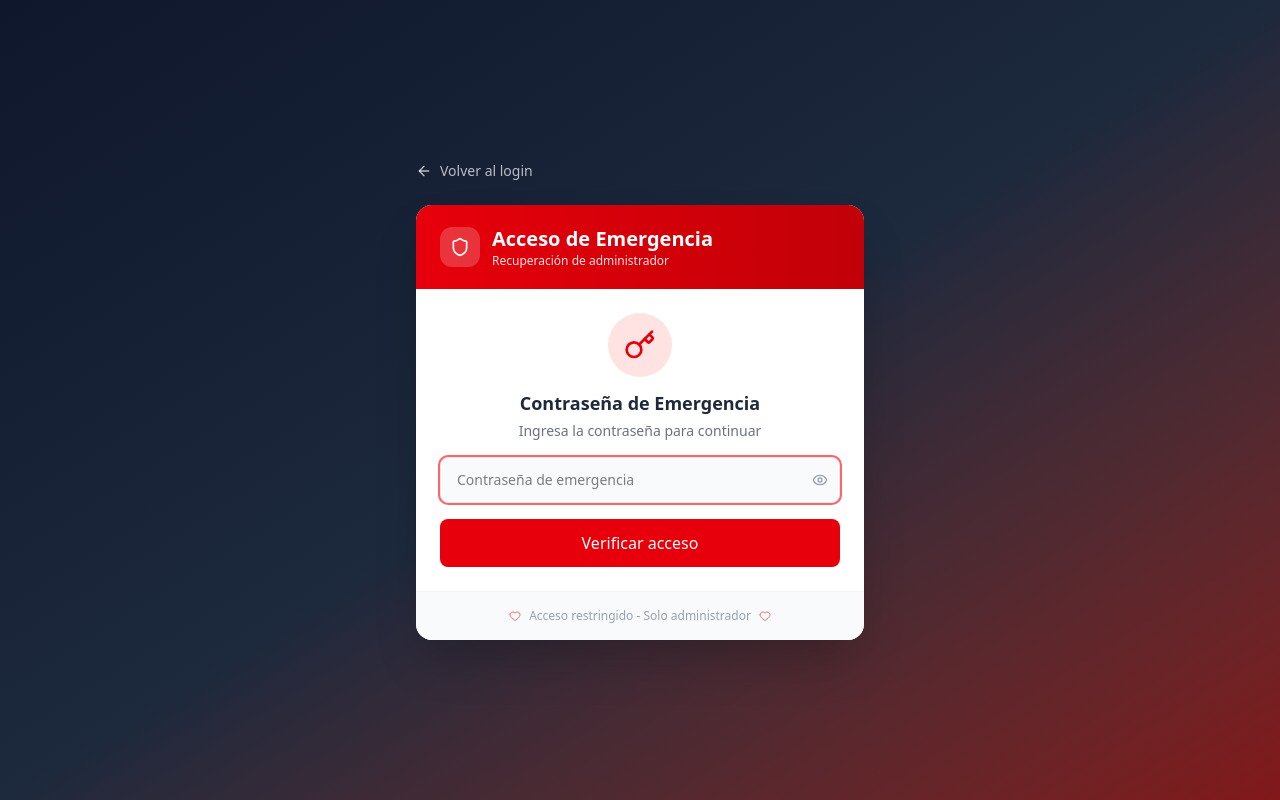
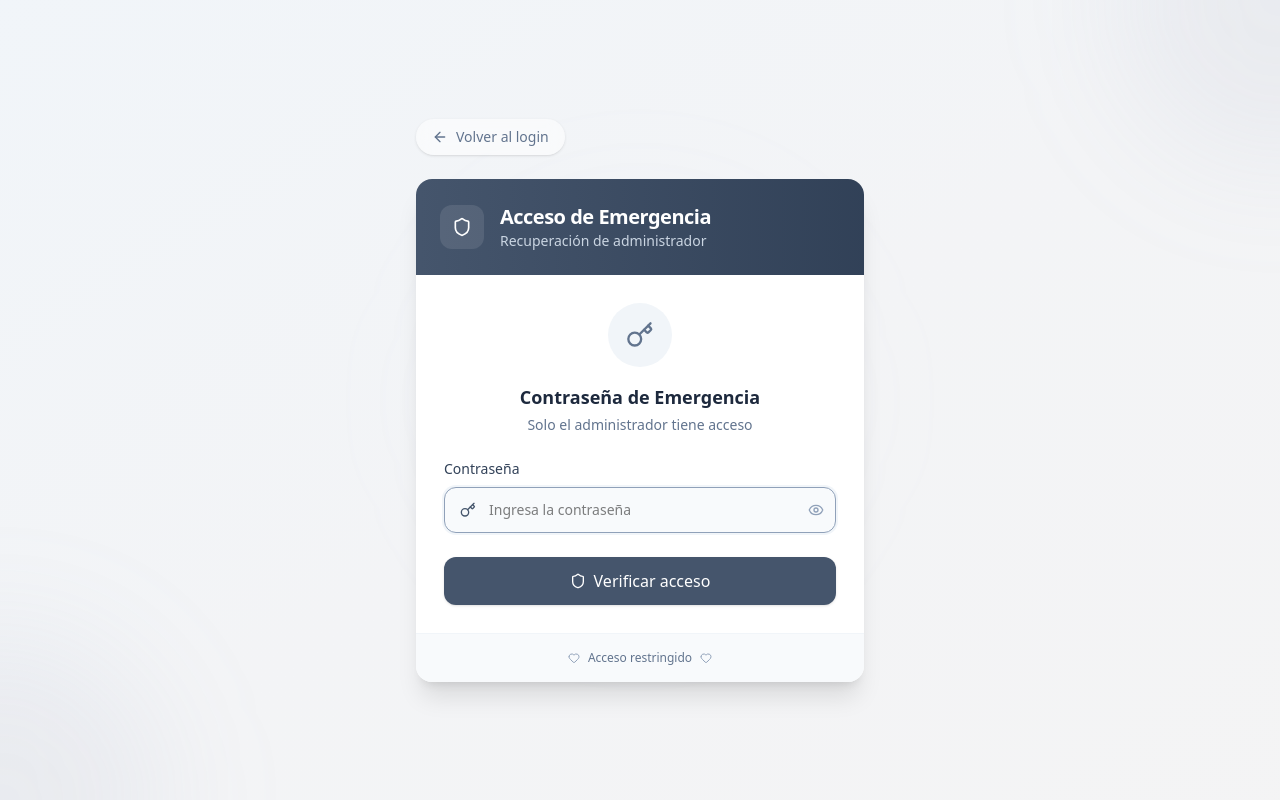
Before and after one commit to 10-Yerson/Always-You, a Next.js app: page /emergency-access in a window 1280 px wide. Built offline with nearby package versions, Linux system fonts and the light colour scheme; no server answers.

Commit message:
feat(emergency): add compact admin registration with slate design

```diff
--- a/src/app/emergency-access/page.js
+++ b/src/app/emergency-access/page.js
@@ -86,65 +86,85 @@ export default function EmergencyAccess() {
 
     if (!verified) {
         return (
-            <div className="min-h-screen bg-gradient-to-br from-slate-900 via-slate-800 to-red-900 flex items-center justify-center p-4">
-                <div className="max-w-md w-full">
+            <div className="min-h-screen bg-gradient-to-br from-slate-100 via-gray-100 to-zinc-100 flex items-center justify-center p-4 relative overflow-hidden">
+                {/* Fondo decorativo sutil */}
+                <div className="absolute inset-0 overflow-hidden">
+                    <div className="absolute -top-40 -right-40 w-80 h-80 bg-slate-400/10 rounded-full blur-3xl"></div>
+                    <div className="absolute -bottom-40 -left-40 w-80 h-80 bg-slate-400/10 rounded-full blur-3xl"></div>
+                    <div className="absolute top-1/2 left-1/2 -translate-x-1/2 -translate-y-1/2 w-96 h-96 bg-slate-300/5 rounded-full blur-3xl"></div>
+                </div>
+
+                <div className="max-w-md w-full relative z-10">
                     {/* Botón volver */}
                     <Link
                         href="/auth/login"
-                        className="inline-flex items-center gap-2 text-white/70 hover:text-white mb-6 transition-colors group"
+                        className="group inline-flex items-center gap-2 text-slate-500 hover:text-slate-700 mb-6 transition-all duration-300 bg-white/50 backdrop-blur-sm px-4 py-2 rounded-full hover:bg-white/80 shadow-sm"
                     >
-                        <ArrowLeft className="w-4 h-4 group-hover:-translate-x-0.5 transition-transform" />
-                        <span className="text-sm">Volver al login</span>
+                        <ArrowLeft className="w-4 h-4 group-hover:-translate-x-1 transition-transform duration-300" />
+                        <span className="text-sm font-medium">Volver al login</span>
                     </Link>
 
                     {/* Tarjeta principal */}
-                    <div className="bg-white rounded-2xl shadow-2xl overflow-hidden">
-                        <div className="bg-gradient-to-r from-red-600 to-red-700 px-6 py-5">
-                            <div className="flex items-center gap-3">
-                                <div className="w-10 h-10 bg-white/20 rounded-xl flex items-center justify-center">
+                    <div className="relative">
+                        <div className="bg-white rounded-2xl shadow-xl overflow-hidden transition-all duration-300">
+                            {/* Header */}
+                            <div className="bg-gradient-to-r from-slate-600 to-slate-700 px-6 py-6">
+                                <div className="flex items-center gap-4">
+                                    <div className="w-11 h-11 bg-white/10 rounded-xl flex items-center justify-center">
                                         <Shield className="w-5 h-5 text-white" />
                                     </div>
                                     <div>
-                                    <h1 className="text-xl font-bold text-white">Acceso de Emergencia</h1>
-                                    <p className="text-red-100 text-xs">Recuperación de administrador</p>
+                                        <h1 className="text-xl font-semibold text-white tracking-tight">Acceso de Emergencia</h1>
+                                        <p className="text-slate-300 text-sm">Recuperación de administrador</p>
                                     </div>
                                 </div>
                             </div>
 
-                        <div className="p-6">
-                            <div className="text-center mb-4">
-                                <div className="w-16 h-16 bg-red-100 rounded-full flex items-center justify-center mx-auto mb-3">
-                                    <Key className="w-8 h-8 text-red-600" />
+                            <div className="p-7">
+                                {/* Ícono */}
+                                <div className="text-center mb-6">
+                                    <div className="w-16 h-16 bg-slate-100 rounded-full flex items-center justify-center mx-auto">
+                                        <Key className="w-7 h-7 text-slate-500" />
                                     </div>
-                                <h2 className="text-lg font-semibold text-gray-800">Contraseña de Emergencia</h2>
-                                <p className="text-sm text-gray-500 mt-1">
-                                    Ingresa la contraseña para continuar
+                                    <h2 className="text-lg font-semibold text-slate-800 mt-4">Contraseña de Emergencia</h2>
+                                    <p className="text-sm text-slate-500 mt-1">
+                                        Solo el administrador tiene acceso
                                     </p>
                                 </div>
 
-                            <div className="relative mb-4">
+                                {/* Campo de contraseña */}
+                                <div className="mb-6">
+                                    <label className="block text-sm font-medium text-slate-700 mb-2">
+                                        Contraseña
+                                    </label>
+                                    <div className="relative group">
+                                        <div className="absolute inset-y-0 left-0 pl-4 flex items-center pointer-events-none">
+                                            <Key className="w-4 h-4 text-slate-400 group-focus-within:text-slate-600 transition-colors" />
+                                        </div>
                                         <input
                                             type={showPassword ? "text" : "password"}
-                                    placeholder="Contraseña de emergencia"
+                                            placeholder="Ingresa la contraseña"
                                             value={password}
                                             onChange={(e) => setPassword(e.target.value)}
                                             onKeyPress={(e) => e.key === 'Enter' && verificarPassword()}
-                                    className="w-full border border-slate-200 rounded-lg px-4 py-3 text-sm focus:outline-none focus:ring-2 focus:ring-red-400 bg-slate-50 pr-10"
+                                            className="w-full pl-11 pr-12 py-3 border border-slate-200 rounded-xl text-sm focus:outline-none focus:border-slate-400 focus:ring-2 focus:ring-slate-100 transition-all duration-300 bg-slate-50"
                                             autoFocus
                                         />
                                         <button
                                             type="button"
                                             onClick={() => setShowPassword(!showPassword)}
-                                    className="absolute right-3 top-1/2 -translate-y-1/2 text-gray-400 hover:text-gray-600"
+                                            className="absolute right-3 top-1/2 -translate-y-1/2 text-slate-400 hover:text-slate-600 transition-colors"
                                         >
                                             {showPassword ? <EyeOff className="w-4 h-4" /> : <Eye className="w-4 h-4" />}
                                         </button>
                                     </div>
+                                </div>
 
+                                {/* Botón verificar */}
                                 <button
                                     onClick={verificarPassword}
                                     disabled={loading}
-                                className="w-full bg-red-600 hover:bg-red-700 text-white py-3 rounded-lg font-medium transition-all disabled:opacity-50"
+                                    className="w-full bg-slate-600 hover:bg-slate-700 text-white py-3 rounded-xl font-medium transition-all duration-300 shadow-sm hover:shadow-md disabled:opacity-50 disabled:cursor-not-allowed"
                                 >
                                     {loading ? (
                                         <span className="flex items-center justify-center gap-2">
@@ -152,134 +172,148 @@ export default function EmergencyAccess() {
                                             Verificando...
                                         </span>
                                     ) : (
-                                    'Verificar acceso'
+                                        <span className="flex items-center justify-center gap-2">
+                                            <Shield className="w-4 h-4" />
+                                            Verificar acceso
+                                        </span>
                                     )}
                                 </button>
                             </div>
 
-                        <div className="px-6 py-4 bg-slate-50 border-t border-slate-100">
+                            {/* Footer */}
+                            <div className="px-7 py-4 bg-slate-50 border-t border-slate-100">
                                 <div className="flex items-center justify-center gap-2">
-                                <Heart className="w-3 h-3 text-red-400" />
-                                <span className="text-xs text-gray-400">Acceso restringido - Solo administrador</span>
-                                <Heart className="w-3 h-3 text-red-400" />
+                                    <Heart className="w-3 h-3 text-slate-400" />
+                                    <span className="text-xs text-slate-500">Acceso restringido</span>
+                                    <Heart className="w-3 h-3 text-slate-400" />
                                 </div>
                             </div>
                         </div>
                     </div>
-                <ToastContainer />
+                </div>
+                <ToastContainer position="top-right" />
             </div>
         );
+
     }
 
-    // Formulario de registro de administrador
     return (
-        <div className="min-h-screen bg-gradient-to-br from-slate-900 via-slate-800 to-green-900 flex items-center justify-center p-4">
-            <div className="max-w-md w-full">
+        <div className="h-[100vh] bg-gradient-to-br from-slate-100 via-gray-100 to-zinc-100 flex items-center justify-center p-4 relative overflow-hidden">
+            <div className="absolute inset-0 overflow-hidden">
+                <div className="absolute -top-40 -right-40 w-80 h-80 bg-slate-400/10 rounded-full blur-3xl"></div>
+                <div className="absolute -bottom-40 -left-40 w-80 h-80 bg-slate-400/10 rounded-full blur-3xl"></div>
+            </div>
+
+            <div className="max-w-md w-full relative z-10">
                 <Link
                     href="/auth/login"
-                    className="inline-flex items-center gap-2 text-white/70 hover:text-white mb-6 transition-colors group"
+                    className="group inline-flex items-center gap-2 text-slate-500 hover:text-slate-700 mb-4 transition-all duration-300 bg-white/50 backdrop-blur-sm px-4 py-2 rounded-full hover:bg-white/80 shadow-sm text-sm"
                 >
-                    <ArrowLeft className="w-4 h-4 group-hover:-translate-x-0.5 transition-transform" />
-                    <span className="text-sm">Volver al login</span>
+                    <ArrowLeft className="w-4 h-4 group-hover:-translate-x-1 transition-transform duration-300" />
+                    <span className="text-sm font-medium">Volver al login</span>
                 </Link>
 
-                <div className="bg-white rounded-2xl shadow-2xl overflow-hidden">
-                    <div className="bg-gradient-to-r from-green-600 to-green-700 px-6 py-5">
+                <div className="bg-white rounded-2xl shadow-xl overflow-hidden">
+                    <div className="bg-gradient-to-r from-slate-600 to-slate-700 px-6 py-4">
                         <div className="flex items-center gap-3">
-                            <div className="w-10 h-10 bg-white/20 rounded-xl flex items-center justify-center">
+                            <div className="w-10 h-10 bg-white/10 rounded-xl flex items-center justify-center">
                                 <Heart className="w-5 h-5 text-white" />
                             </div>
                             <div>
-                                <h1 className="text-xl font-bold text-white">Registrar Administrador</h1>
-                                <p className="text-green-100 text-xs">Crea tu cuenta de acceso</p>
+                                <h1 className="text-lg font-semibold text-white">Registrar Administrador</h1>
+                                <p className="text-slate-300 text-xs">Crea tu cuenta de acceso</p>
                             </div>
                         </div>
                     </div>
 
-                    <div className="p-6">
-                        <form onSubmit={registrarAdmin} className="space-y-4">
+                    <div className="p-5">
+                        <form onSubmit={registrarAdmin} className="space-y-3">
+                            <div className="grid grid-cols-2 gap-3">
                                 <div>
-                                <label className="block text-xs font-medium text-slate-600 mb-1">Nombre</label>
+                                    <label className="block text-xs font-medium text-slate-700 mb-1">Nombre</label>
                                     <input
                                         type="text"
                                         required
                                         value={formData.name}
                                         onChange={(e) => setFormData({ ...formData, name: e.target.value })}
-                                    className="w-full border border-slate-200 rounded-lg px-3 py-2 text-sm focus:outline-none focus:ring-2 focus:ring-green-400 bg-slate-50"
-                                    placeholder="Tu nombre"
+                                        className="w-full px-3 py-2 border border-slate-200 rounded-lg text-sm focus:outline-none focus:border-slate-400 focus:ring-2 focus:ring-slate-100 transition-all duration-300 bg-slate-50"
+                                        placeholder="Nombre"
                                     />
                                 </div>
 
                                 <div>
-                                <label className="block text-xs font-medium text-slate-600 mb-1">Apellido</label>
+                                    <label className="block text-xs font-medium text-slate-700 mb-1">Apellido</label>
                                     <input
                                         type="text"
                                         required
                                         value={formData.apellido}
                                         onChange={(e) => setFormData({ ...formData, apellido: e.target.value })}
-                                    className="w-full border border-slate-200 rounded-lg px-3 py-2 text-sm focus:outline-none focus:ring-2 focus:ring-green-400 bg-slate-50"
-                                    placeholder="Tu apellido"
+                                        className="w-full px-3 py-2 border border-slate-200 rounded-lg text-sm focus:outline-none focus:border-slate-400 focus:ring-2 focus:ring-slate-100 transition-all duration-300 bg-slate-50"
+                                        placeholder="Apellido"
                                     />
+                                </div>
                             </div>
 
                             <div>
-                                <label className="block text-xs font-medium text-slate-600 mb-1">Correo electrónico</label>
+                                <label className="block text-xs font-medium text-slate-700 mb-1">Correo electrónico</label>
                                 <input
                                     type="email"
                                     required
                                     value={formData.email}
                                     onChange={(e) => setFormData({ ...formData, email: e.target.value })}
-                                    className="w-full border border-slate-200 rounded-lg px-3 py-2 text-sm focus:outline-none focus:ring-2 focus:ring-green-400 bg-slate-50"
+                                    className="w-full px-3 py-2 border border-slate-200 rounded-lg text-sm focus:outline-none focus:border-slate-400 focus:ring-2 focus:ring-slate-100 transition-all duration-300 bg-slate-50"
                                     placeholder="admin@ejemplo.com"
                                 />
                             </div>
 
+                            <div className="grid grid-cols-2 gap-3">
                                 <div>
-                                <label className="block text-xs font-medium text-slate-600 mb-1">Contraseña</label>
+                                    <label className="block text-xs font-medium text-slate-700 mb-1">Contraseña</label>
                                     <div className="relative">
                                         <input
                                             type={showRegisterPassword ? "text" : "password"}
                                             required
                                             value={formData.password}
                                             onChange={(e) => setFormData({ ...formData, password: e.target.value })}
-                                        className="w-full border border-slate-200 rounded-lg px-3 py-2 text-sm focus:outline-none focus:ring-2 focus:ring-green-400 bg-slate-50 pr-10"
+                                            className="w-full px-3 py-2 border border-slate-200 rounded-lg text-sm focus:outline-none focus:border-slate-400 focus:ring-2 focus:ring-slate-100 transition-all duration-300 bg-slate-50 pr-9"
                                             placeholder="********"
                                         />
                                         <button
                                             type="button"
                                             onClick={() => setShowRegisterPassword(!showRegisterPassword)}
-                                        className="absolute right-3 top-1/2 -translate-y-1/2 text-gray-400 hover:text-gray-600"
+                                            className="absolute right-2 top-1/2 -translate-y-1/2 text-slate-400 hover:text-slate-600"
                                         >
-                                        {showRegisterPassword ? <EyeOff className="w-4 h-4" /> : <Eye className="w-4 h-4" />}
+                                            {showRegisterPassword ? <EyeOff className="w-3.5 h-3.5" /> : <Eye className="w-3.5 h-3.5" />}
                                         </button>
                                     </div>
                                 </div>
 
                                 <div>
-                                <label className="block text-xs font-medium text-slate-600 mb-1">Confirmar contraseña</label>
+                                    <label className="block text-xs font-medium text-slate-700 mb-1">Confirmar</label>
                                     <div className="relative">
                                         <input
                                             type={showConfirmPassword ? "text" : "password"}
                                             required
                                             value={formData.confirmPassword}
                                             onChange={(e) => setFormData({ ...formData, confirmPassword: e.target.value })}
-                                        className="w-full border border-slate-200 rounded-lg px-3 py-2 text-sm focus:outline-none focus:ring-2 focus:ring-green-400 bg-slate-50 pr-10"
+                                            className="w-full px-3 py-2 border border-slate-200 rounded-lg text-sm focus:outline-none focus:border-slate-400 focus:ring-2 focus:ring-slate-100 transition-all duration-300 bg-slate-50 pr-9"
                                             placeholder="********"
                                         />
                                         <button
                                             type="button"
                                             onClick={() => setShowConfirmPassword(!showConfirmPassword)}
-                                        className="absolute right-3 top-1/2 -translate-y-1/2 text-gray-400 hover:text-gray-600"
+                                            className="absolute right-2 top-1/2 -translate-y-1/2 text-slate-400 hover:text-slate-600"
                                         >
-                                        {showConfirmPassword ? <EyeOff className="w-4 h-4" /> : <Eye className="w-4 h-4" />}
+                                            {showConfirmPassword ? <EyeOff className="w-3.5 h-3.5" /> : <Eye className="w-3.5 h-3.5" />}
                                         </button>
+                                    </div>
                                 </div>
                             </div>
 
                             <button
                                 type="submit"
                                 disabled={loading}
-                                className="w-full bg-green-600 hover:bg-green-700 text-white py-3 rounded-lg font-medium transition-all disabled:opacity-50 mt-4"
+                                className="w-full bg-slate-600 hover:bg-slate-700 text-white py-2.5 rounded-lg font-medium transition-all duration-300 shadow-sm hover:shadow-md disabled:opacity-50 disabled:cursor-not-allowed mt-3 text-sm"
                             >
                                 {loading ? (
                                     <span className="flex items-center justify-center gap-2">
@@ -287,21 +321,24 @@ export default function EmergencyAccess() {
                                         Registrando...
                                     </span>
                                 ) : (
-                                    'Registrar Administrador'
+                                    <span className="flex items-center justify-center gap-2">
+                                        <Heart className="w-4 h-4" />
+                                        Registrar Administrador
+                                    </span>
                                 )}
                             </button>
                         </form>
                     </div>
 
-                    <div className="px-6 py-4 bg-slate-50 border-t border-slate-100">
+                    <div className="px-5 py-3 bg-slate-50 border-t border-slate-100">
                         <div className="flex items-center justify-center gap-2">
-                            <Heart className="w-3 h-3 text-green-400" />
-                            <span className="text-xs text-gray-400">Acceso restringido - Solo administrador</span>
-                            <Heart className="w-3 h-3 text-green-400" />
+                            <Heart className="w-2.5 h-2.5 text-slate-400" />
+                            <span className="text-[11px] text-slate-500">Acceso restringido</span>
+                            <Heart className="w-2.5 h-2.5 text-slate-400" />
                         </div>
                     </div>
                 </div>
-                <ToastContainer />
+                <ToastContainer position="top-right" />
             </div>
         </div>
     );
```
Lines whose indentation alone changed are shown as unchanged.
